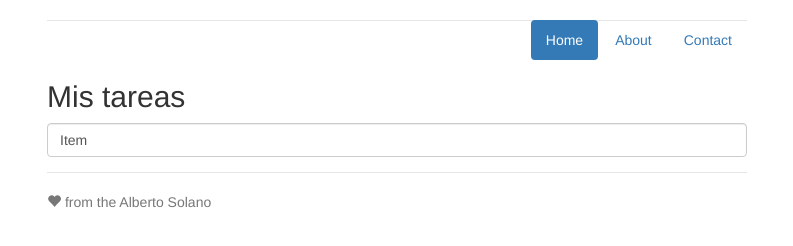
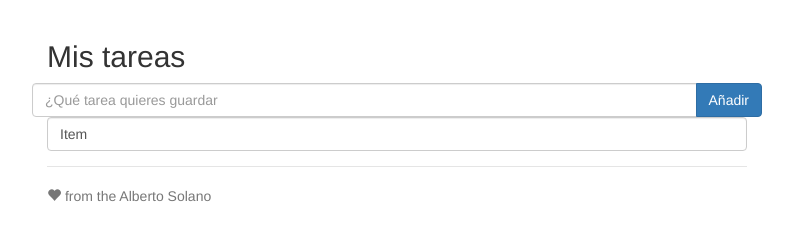
Before and after one commit to BetinMcFly/RepoAngularjsTareas, a website: page app/index.html in a window 1280 px wide. Shown: the whole page, without its empty margins (243-1036 px from the left). Drawn offline with nearby package versions, Linux system fonts and the light colour scheme; some packages are replaced by stand-ins of ours; files that its build step writes are made by us from their sources.

Commit message:
Se agrego la funcion de agregar notas

```diff
--- a/app/index.html
+++ b/app/index.html
@@ -22,14 +22,7 @@
 
     <!-- Add your site or application content here -->
     <div class="container">
-      <div class="header">
-        <ul class="nav nav-pills pull-right">
-          <li class="active"><a ng-href="#">Home</a></li>
-          <li><a ng-href="#/about">About</a></li>
-          <li><a ng-href="#">Contact</a></li>
-        </ul>
 
-      </div>
 
       <div ng-view=""></div>
 
--- a/app/scripts/controllers/main.js
+++ b/app/scripts/controllers/main.js
@@ -10,4 +10,8 @@
 angular.module('tareasApp')
   .controller('MainCtrl', function ($scope) {
     $scope.tareas = [ 'Item'];
+    $scope.addTarea = function () {
+    	$scope.tareas.push($scope.tarea);
+    	$scope.tarea = '';
+    }
   });
--- a/app/views/main.html
+++ b/app/views/main.html
@@ -1,5 +1,17 @@
 <div class="container"></div>
 <h2>Mis tareas</h2>
+<form role="form" ng-submit="addTarea()">
+  <div class="row">
+    <div class="input-group">
+      <input type="text" ng-model="tarea" placeholder="¿Qué tarea quieres guardar"
+      class="form-control">
+      <span class="input-group-btn">
+        <input type="submit" class="btn btn-primary" value="Añadir">
+      </span>
+    </div>
+  </div>
+</form>
+<!-- Todos list-->
 <p class="form-group" ng-repeat="tarea in tareas">
   <input type="text" ng-model="tarea" class="form-control">
 </p>
```
